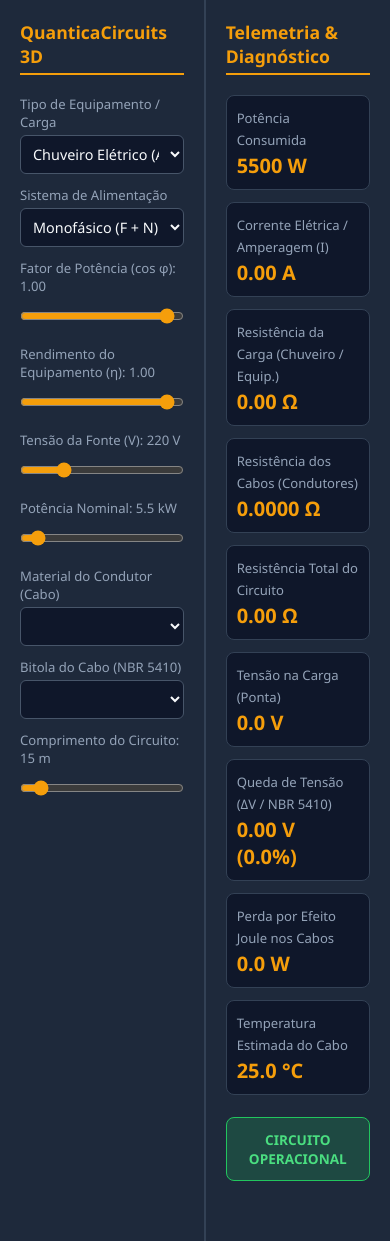
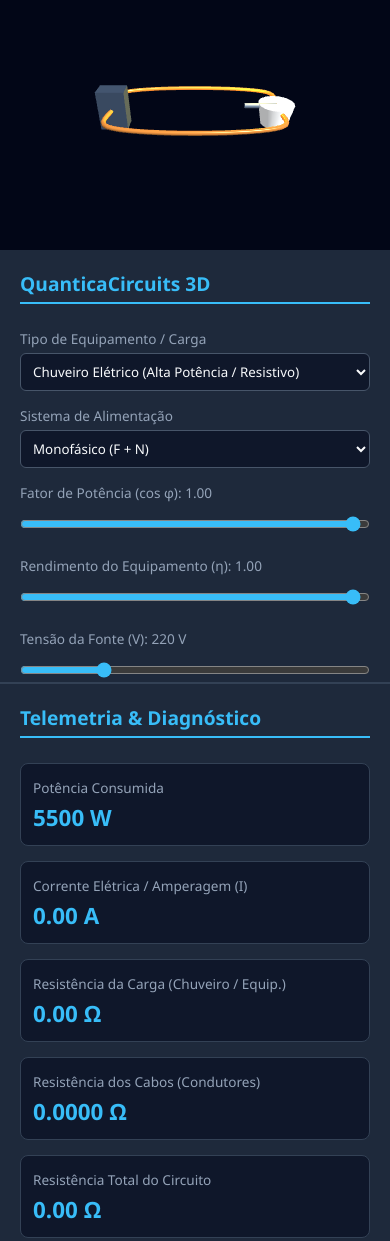
Before and after one commit to lucianorviana75/Quantica3D, a Flask app: template Simulador_circuitos_eletricos3D/templates/circuito.html in a window 390 px wide. Run offline with Flask 3, Linux system fonts and the light colour scheme; the template is opened without the code that fills it, so the values that code supplies are empty.

Commit message:
Alteração no Simulador_circuitos_eletricos3D/templates/circuito.html

```diff
--- a/Simulador_circuitos_eletricos3D/templates/circuito.html
+++ b/Simulador_circuitos_eletricos3D/templates/circuito.html
@@ -2,34 +2,86 @@
 <html lang="pt">
 <head>
     <meta charset="UTF-8">
-    <meta name="viewport" content="width=device-width, initial-scale=1.0">
+    <meta name="viewport" content="width=device-width, initial-scale=1.0, maximum-scale=1.0, user-scalable=no">
     <title>QuanticaCircuits 3D - Simulador Elétrico Avançado</title>
     <!-- Three.js e OrbitControls -->
     <script src="https://cdnjs.cloudflare.com/ajax/libs/three.js/r128/three.min.js"></script>
     <script src="https://cdn.jsdelivr.net/npm/three@0.128.0/examples/js/controls/OrbitControls.js"></script>
     <style>
-        * { box-sizing: border-box; margin: 0; padding: 0; font-family: 'Segoe UI', Tahoma, Geneva, Verdana, sans-serif; }
-        body { display: flex; height: 100vh; background-color: #0f172a; color: #f8fafc; overflow: hidden; }
+    * {
+        box-sizing: border-box;
+        margin: 0;
+        padding: 0;
+        font-family: 'Segoe UI', Tahoma, Geneva, Verdana, sans-serif;
+    }
 
-        .panel { padding: 20px; overflow-y: auto; background: #1e293b; display: flex; flex-direction: column; gap: 12px; }
-        #left-panel { width: 380px; border-right: 1px solid #334155; }
-        #right-panel { width: 340px; border-left: 1px solid #334155; }
-        #canvas-container { flex: 1; position: relative; background: #020617; }
+    body {
+        display: flex;
+        height: 100dvh; /* dvh impede que a barra do navegador do celular corte o fundo */
+        width: 100vw;
+        background-color: #0f172a;
+        color: #f8fafc;
+        overflow: hidden;
+    }
 
-        h2 { font-size: 1.1rem; color: #f59e0b; border-bottom: 2px solid #f59e0b; padding-bottom: 5px; margin-bottom: 8px; }
-        .control-group { display: flex; flex-direction: column; gap: 4px; }
-        label { font-size: 0.82rem; color: #94a3b8; }
-        select, input { padding: 8px; border-radius: 6px; border: 1px solid #475569; background: #0f172a; color: #f8fafc; outline: none; font-size: 0.9rem; }
-        input[type="range"] { accent-color: #f59e0b; cursor: pointer; }
+    /* Layout Split-Screen para Desktop */
+    .panel {
+        padding: 20px;
+        overflow-y: auto;
+        background: #1e293b;
+        display: flex;
+        flex-direction: column;
+        gap: 15px;
+    }
+    #left-panel { width: 320px; border-right: 1px solid #334155; }
+    #right-panel { width: 340px; border-left: 1px solid #334155; }
+    #canvas-container { flex: 1; position: relative; background: #020617; min-height: 250px; }
 
-        .metric-card { background: #0f172a; padding: 10px; border-radius: 8px; border: 1px solid #334155; }
-        .metric-value { font-size: 1.25rem; font-weight: bold; color: #f59e0b; margin-top: 2px; }
+    h2 { font-size: 1.2rem; color: #38bdf8; border-bottom: 2px solid #38bdf8; padding-bottom: 5px; margin-bottom: 10px; }
+    .control-group { display: flex; flex-direction: column; gap: 5px; }
+    label { font-size: 0.85rem; color: #94a3b8; }
+    select, input { padding: 8px; border-radius: 6px; border: 1px solid #475569; background: #0f172a; color: #f8fafc; outline: none; }
+    input[type="range"] { accent-color: #38bdf8; cursor: pointer; }
 
-        .status-box { padding: 12px; border-radius: 8px; text-align: center; font-weight: bold; margin-top: 10px; font-size: 0.85rem; }
-        .status-ok { background: rgba(34, 197, 94, 0.2); color: #4ade80; border: 1px solid #22c55e; }
-        .status-alert { background: rgba(234, 179, 8, 0.2); color: #facc15; border: 1px solid #eab308; }
-        .status-danger { background: rgba(239, 68, 68, 0.2); color: #f87171; border: 1px solid #ef4444; }
-    </style>
+    .metric-card { background: #0f172a; padding: 12px; border-radius: 8px; border: 1px solid #334155; }
+    .metric-value { font-size: 1.4rem; font-weight: bold; color: #38bdf8; margin-top: 4px; }
+
+    /* Indicadores de Status */
+    .status-box { padding: 12px; border-radius: 8px; text-align: center; font-weight: bold; margin-top: 10px; transition: all 0.3s ease; }
+    .status-ok { background: rgba(34, 197, 94, 0.2); color: #4ade80; border: 1px solid #22c55e; }
+    .status-alert { background: rgba(234, 179, 8, 0.2); color: #facc15; border: 1px solid #eab308; }
+    .status-danger { background: rgba(239, 68, 68, 0.2); color: #f87171; border: 1px solid #ef4444; }
+
+    /* --- RESPONSIVIDADE PARA CELULAR --- */
+    @media (max-width: 768px) {
+        body {
+            flex-direction: column; /* Empilha os painéis na vertical */
+            overflow-y: auto; /* Permite rolar a página inteira */
+        }
+
+        #left-panel, #right-panel {
+            width: 100%;
+            border: none;
+            max-height: 45vh; /* Evita que o painel ocupe a tela toda */
+        }
+
+        #left-panel {
+            border-bottom: 1px solid #334155;
+            order: 2; /* Move os controles para baixo da tela 3D */
+        }
+
+        #canvas-container {
+            width: 100%;
+            height: 40vh; /* Canvas 3D no topo */
+            order: 1;
+        }
+
+        #right-panel {
+            border-top: 1px solid #334155;
+            order: 3; /* Status e medições no final */
+        }
+    }
+</style>
 </head>
 <body>
 
```
